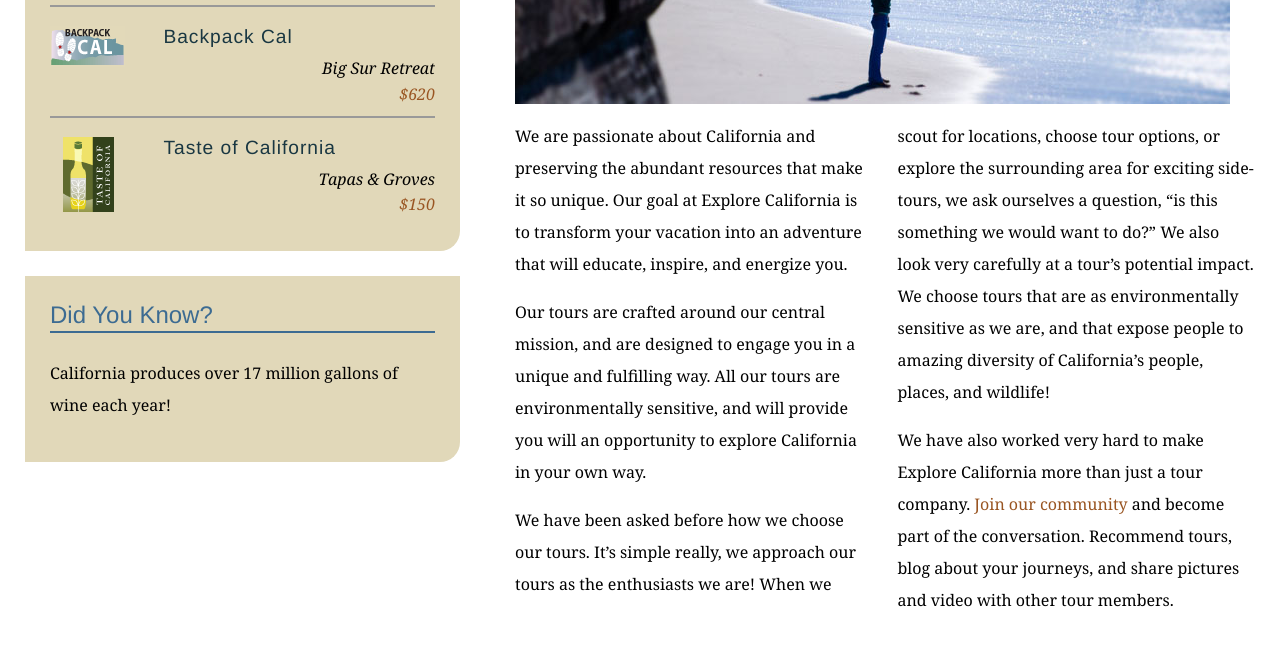
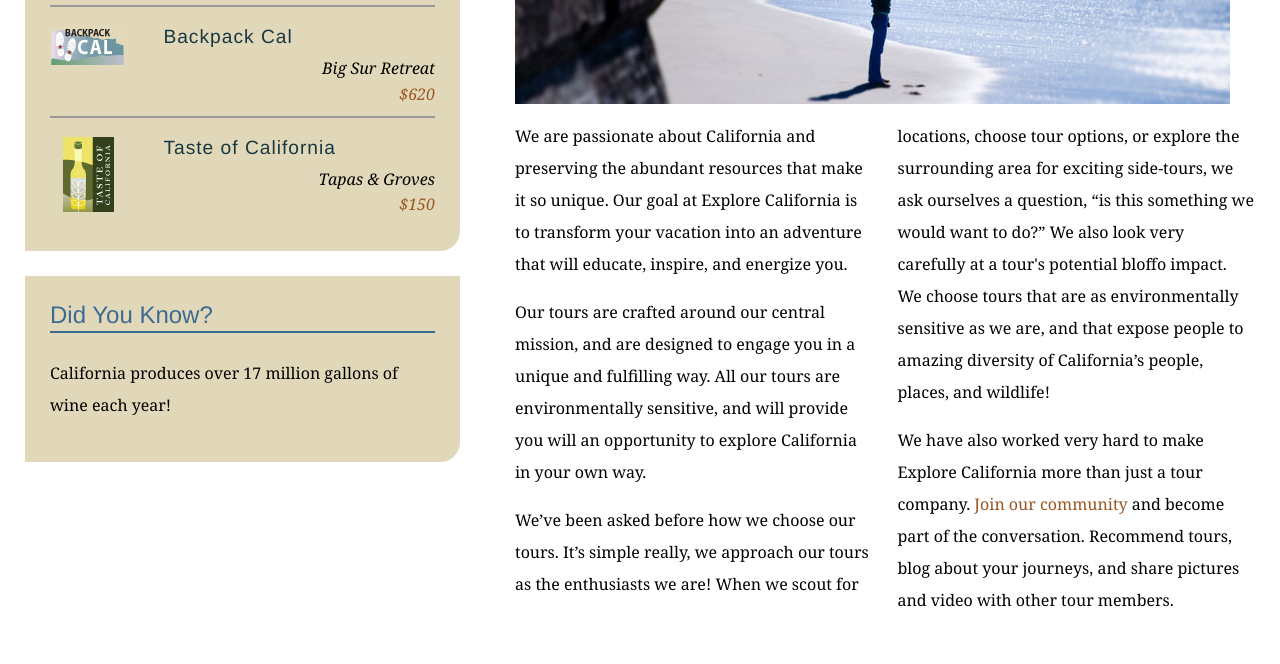
Before and after one commit to jmvogtle/explore_california, a plain HTML site: page mission.html in a window 1280 px wide. Shown: the part 580-1244 px from the top of the page. Drawn offline with Linux system fonts and the light colour scheme.

Commit message:
Minor changes in mission page

```diff
--- a/mission.html
+++ b/mission.html
@@ -64,7 +64,7 @@
           <div class="multiCol">
             <p>We are passionate about California and preserving the abundant resources that make it so unique. Our goal at Explore California is to transform your vacation into an adventure that will educate, inspire, and energize you.</p>
             <p>Our tours are crafted around our central mission, and are designed to engage you in a unique and fulfilling way. All our tours are environmentally sensitive, and will provide you will an opportunity to explore California in your own way.</p>
-            <p>We have been asked before how we choose our tours. It&rsquo;s simple really, we approach our tours as the enthusiasts we are! When we scout for locations, choose tour options, or explore the surrounding area for exciting side-tours, we ask ourselves a question, &ldquo;is this something we would want to do?&rdquo; We also look very carefully at a tour&rsquo;s potential impact. We choose tours that are as environmentally sensitive as we are, and that expose people to amazing diversity of California&rsquo;s people, places, and wildlife!</p>
+            <p>We&rsquo;ve been asked before how we choose our tours. It&rsquo;s simple really, we approach our tours as the enthusiasts we are! When we scout for locations, choose tour options, or explore the surrounding area for exciting side-tours, we ask ourselves a question, &ldquo;is this something we would want to do?&rdquo; We also look very carefully at a tour's potential bloffo impact. We choose tours that are as environmentally sensitive as we are, and that expose people to amazing diversity of California&rsquo;s people, places, and wildlife!</p>
             <p>We have also worked very hard to make Explore California more than just a tour company. <a href="explorers/join.html">Join our community</a> and become part of the conversation. Recommend tours, blog about your journeys, and share pictures and video with other tour members.</p>
           </div>
         </div>
```
